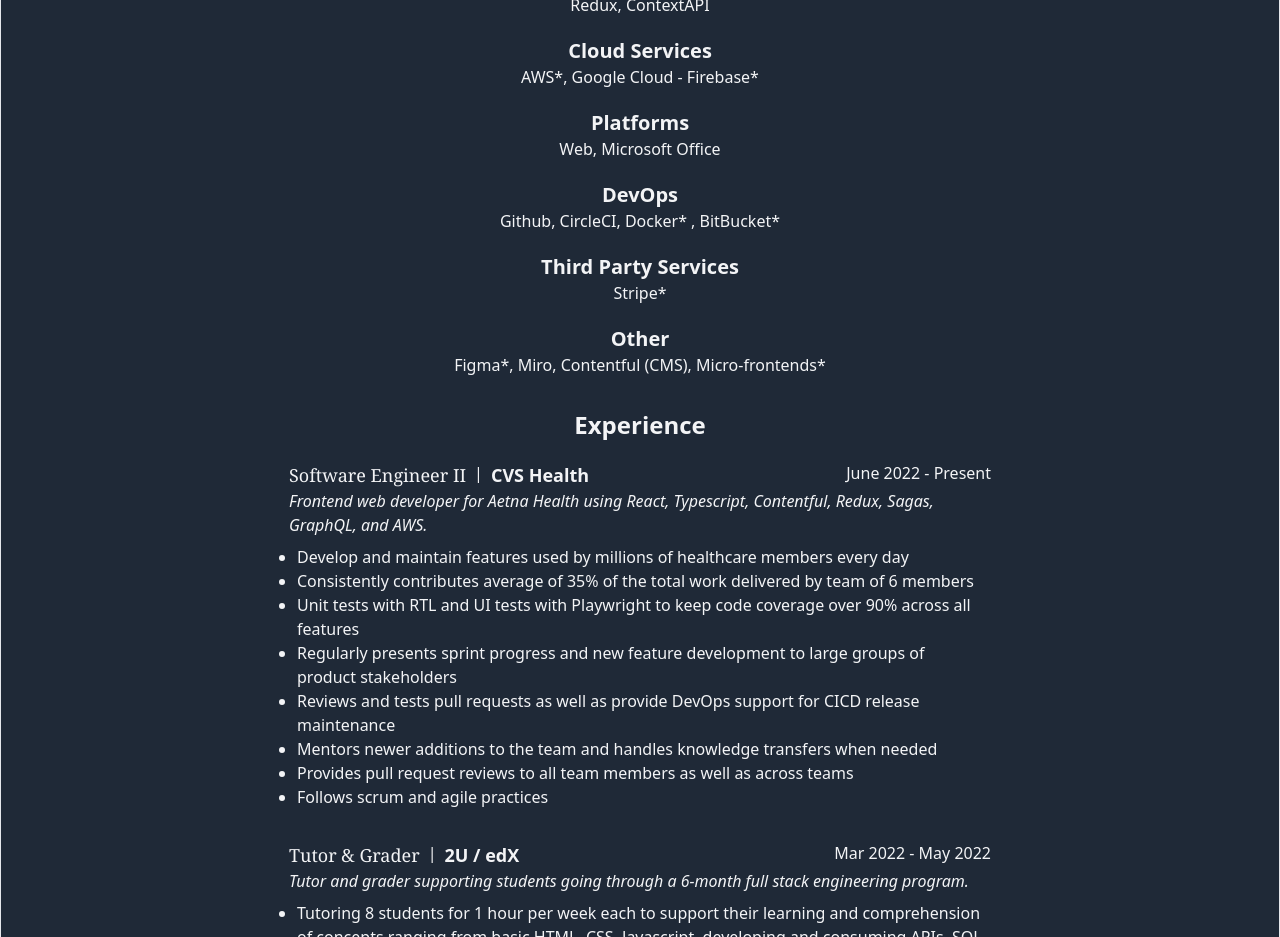
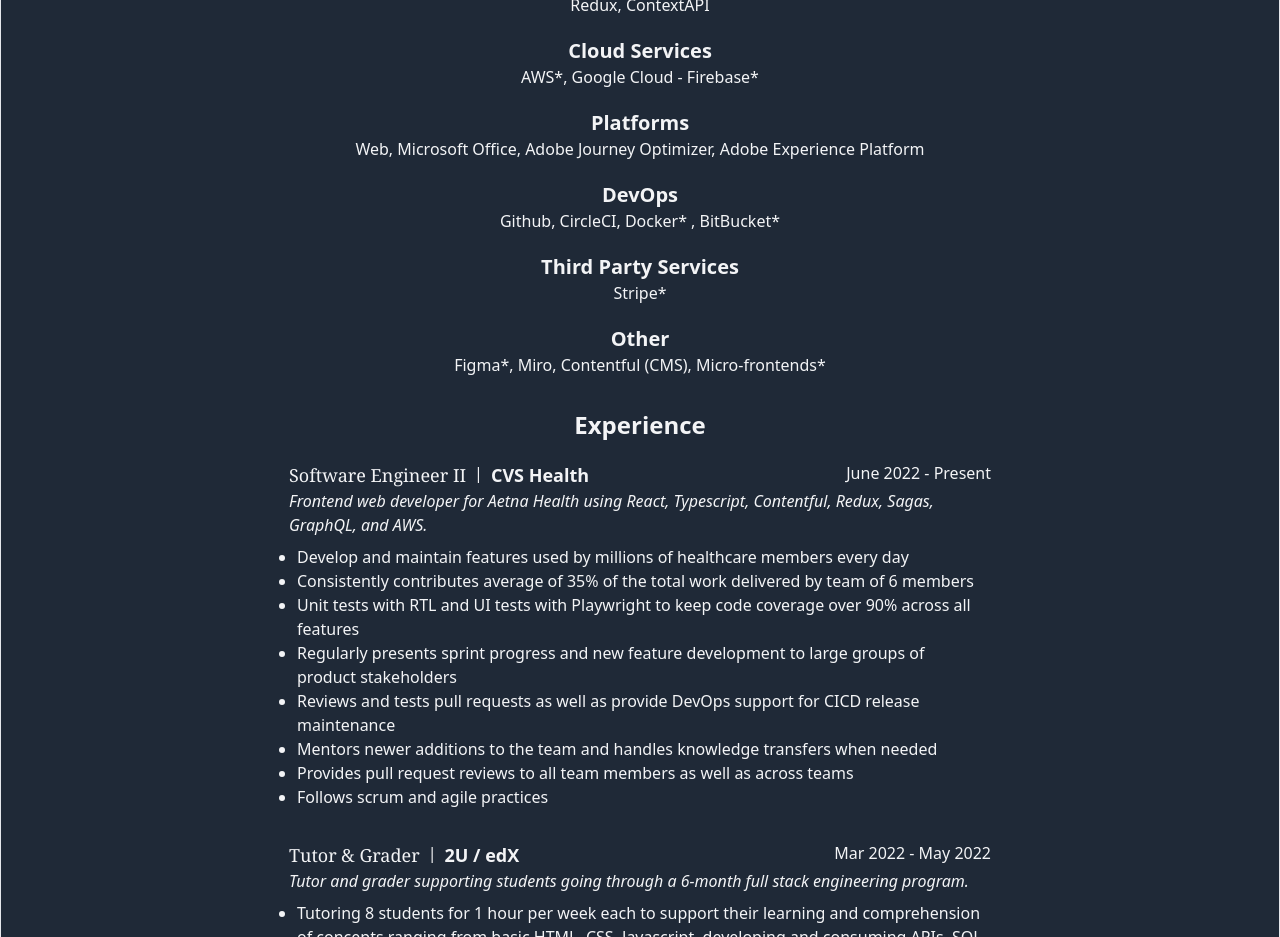
Before and after one commit to jonteal/jt-portfolio-2024, a React (Vite) app: page /resume in a window 1280 px wide. Shown: the part 1300-2237 px from the top of the page. Built offline with nearby package versions, Linux system fonts and the light colour scheme.

Commit message:
updated resume

```diff
--- a/src/components/ResumeComponent.tsx
+++ b/src/components/ResumeComponent.tsx
@@ -82,7 +82,8 @@
   {
     id: 9,
     skillName: "Platforms",
-    skills: "Web, Microsoft Office",
+    skills:
+      "Web, Microsoft Office, Adobe Journey Optimizer, Adobe Experience Platform",
   },
   {
     id: 10,
```
